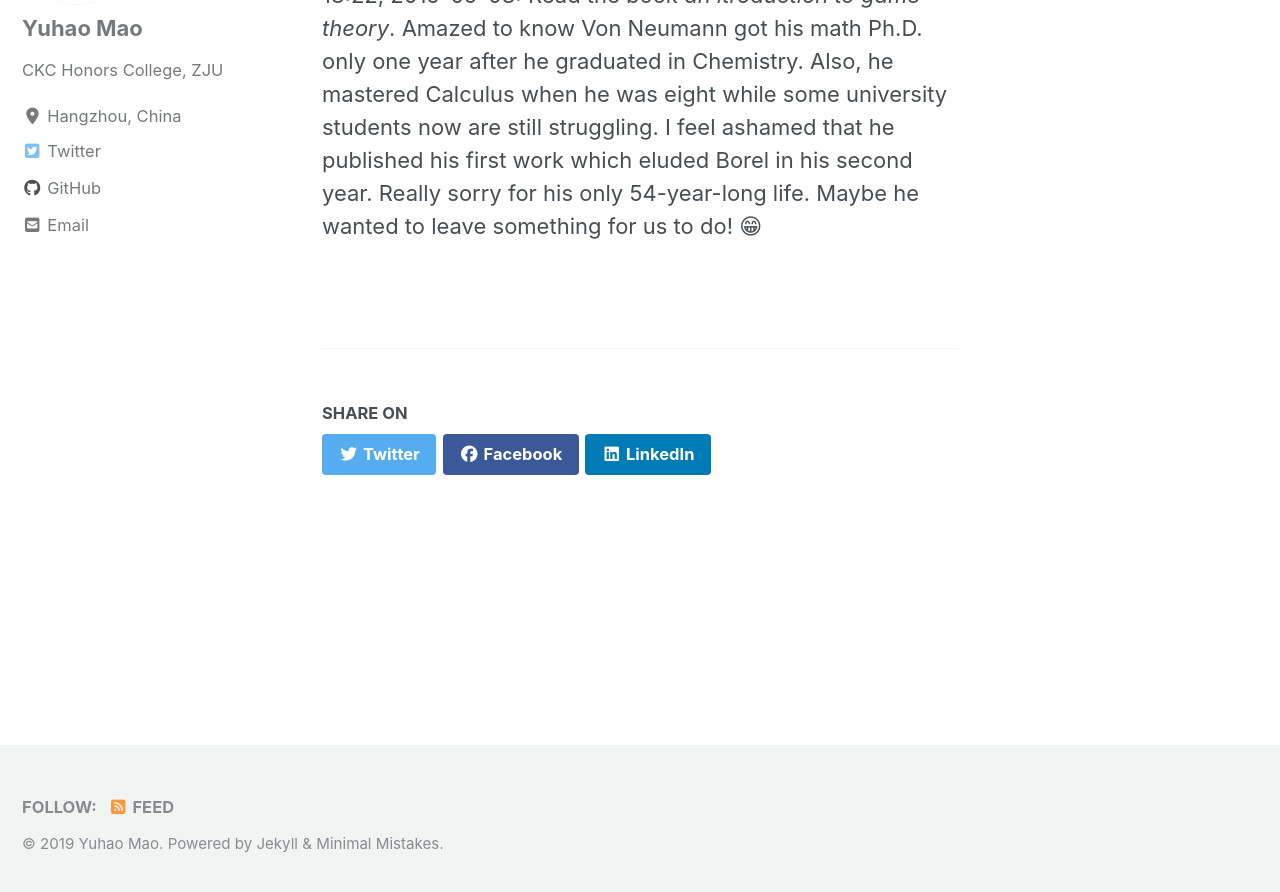
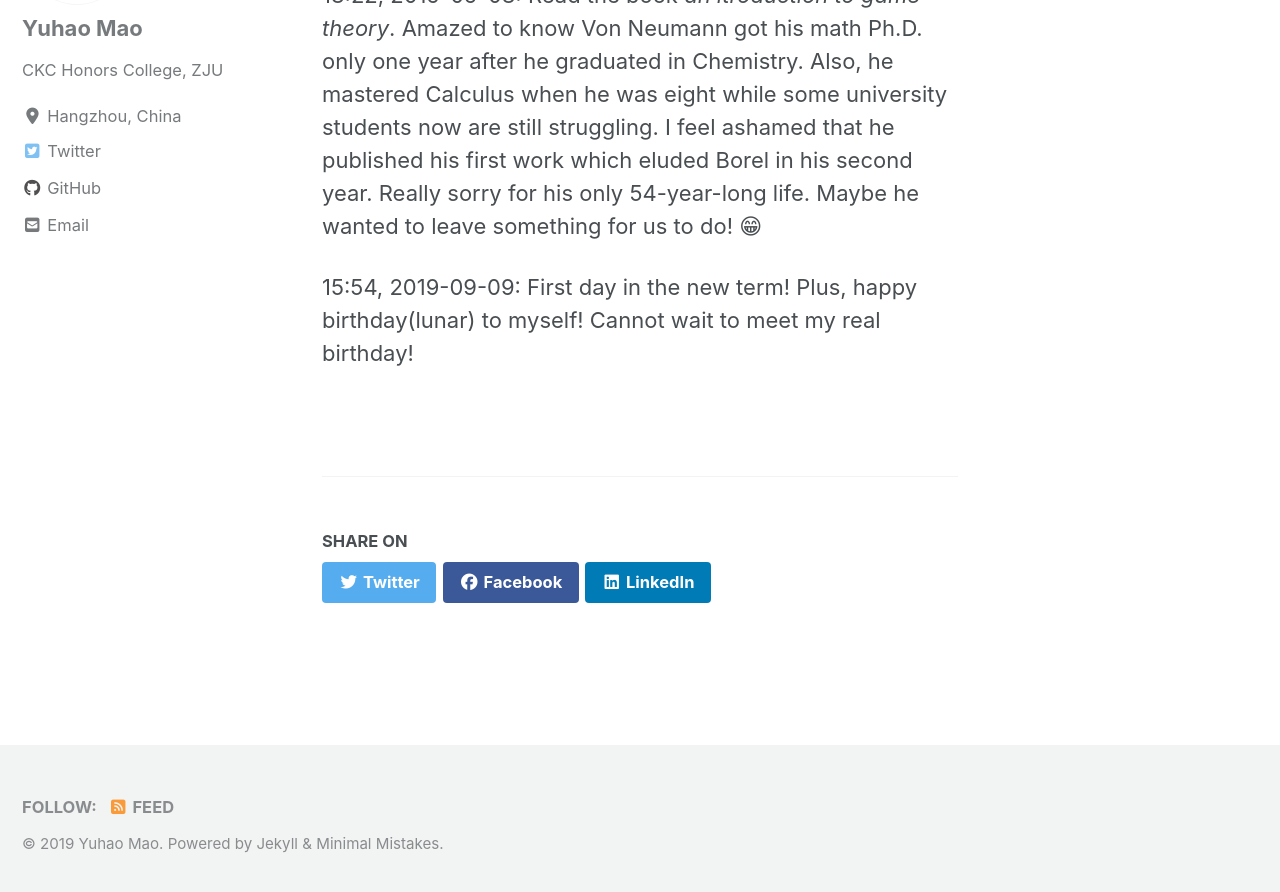
Before and after one commit to AlgebraLoveme/AlgebraLoveme.github.io, a Jekyll site: the page built from _pages/Entertainment.md, in a window 1280 px wide and 900 px high, scrolled down 1226 px. Shown: the top 892 px of the window. Built offline with Jekyll 4.4.1, drawn with Linux system fonts in a browser that asks for light colours; cached includes are drawn as plain includes; nearby versions of some CDN libraries; emoji names are drawn with the system emoji font.

Commit message:
Update Entertainment.md

```diff
--- a/_pages/Entertainment.md
+++ b/_pages/Entertainment.md
@@ -7,3 +7,5 @@ header:
 ---
 
 13:22, 2019-09-08: Read the book *an itroduction to game theory*. Amazed to know Von Neumann got his math Ph.D. only one year after he graduated in Chemistry. Also, he mastered Calculus when he was eight while some university students now are still struggling. I feel ashamed that he published his first work which eluded Borel in his second year. Really sorry for his only 54-year-long life. Maybe he wanted to leave something for us to do! :grin:
+
+15:54, 2019-09-09: First day in the new term! Plus, happy birthday(lunar) to myself! Cannot wait to meet my real birthday!
```
